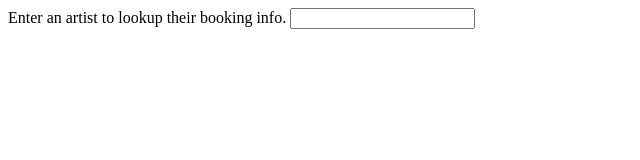
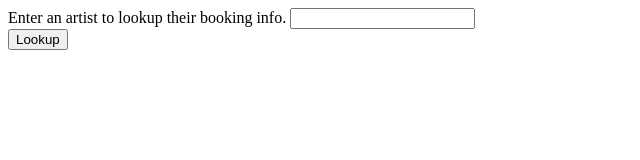
Before and after one commit to drlambert117/artist_lookup, a plain HTML site: page index.html in a window 1280 px wide. Shown: the whole page, without its empty margins (0-640 px from the left). Drawn offline with Linux system fonts and the light colour scheme.

Commit message:
Update index.html

```diff
--- a/index.html
+++ b/index.html
@@ -4,6 +4,7 @@
 
     <label for="artistNameTextInput">Enter an artist to lookup their booking info.</label>
     <input type="text" class="form-control" id="artistNameTextInput" /> <br />
+    <button>Lookup</button?
 
 </body>
 </html>
```
